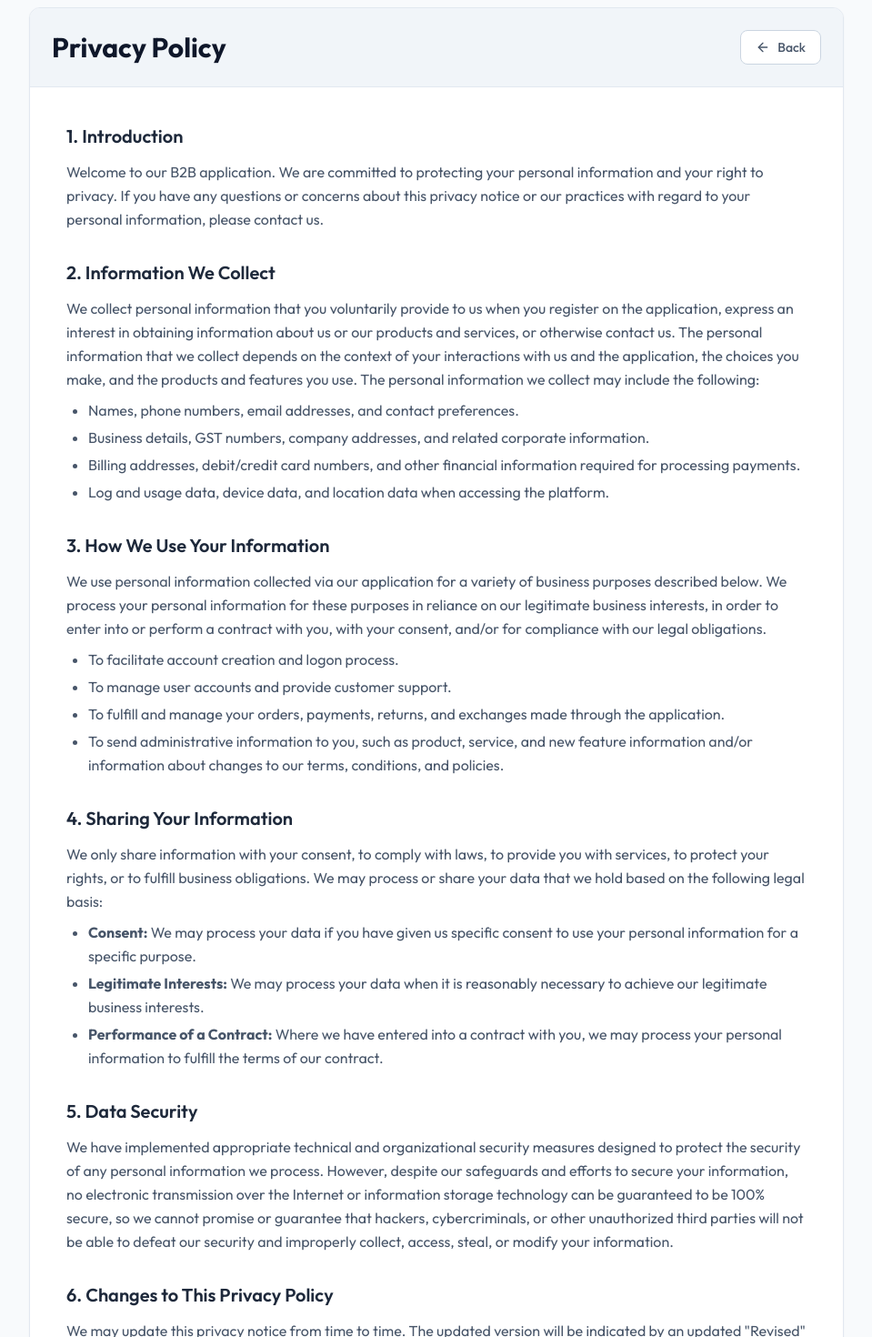
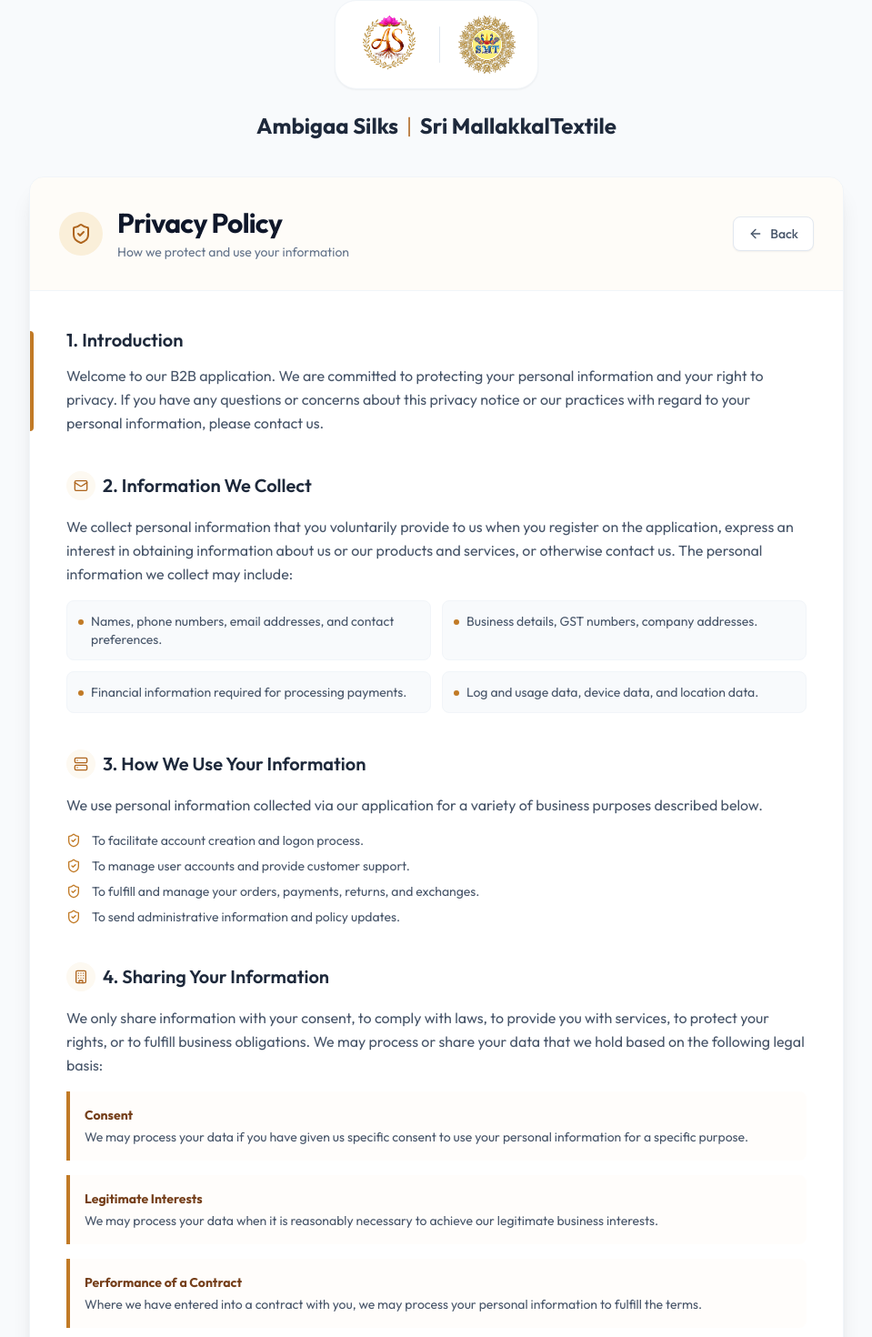
Before and after one commit to Foragefoxoffice/Gkt-b2b, a React (Vite) app: page /privacy-policy in a window 1280 px wide. Shown: the part 40-1510 px from the top of the page at 91% size, without its empty margins (160-1119 px from the left). Built offline with nearby package versions, Linux system fonts and the light colour scheme.

Commit message:
feat: add PrivacyPolicy page with company branding and detailed policy sections

```diff
--- a/src/pages/PrivacyPolicy.jsx
+++ b/src/pages/PrivacyPolicy.jsx
@@ -1,88 +1,181 @@
 import React from 'react';
 import { useNavigate } from 'react-router-dom';
-import { ArrowLeft } from 'lucide-react'; // Assuming lucide-react is used for icons
+import { ArrowLeft, ShieldCheck, Mail, Lock, Building, Server } from 'lucide-react';
+import logo from "../assets/AmbigaaSilks_logo.png";
+import smtLogo from "../assets/SMT_logo.png";
 
 const PrivacyPolicy = () => {
   const navigate = useNavigate();
 
   return (
-    <div className="min-h-screen bg-slate-50 dark:bg-slate-900 text-slate-800 dark:text-slate-200 p-6 md:p-12">
-      <div className="max-w-4xl mx-auto bg-white dark:bg-slate-800 rounded-xl shadow-sm border border-slate-200 dark:border-slate-700 overflow-hidden">
+    <div className="min-h-screen bg-slate-50 dark:bg-dark-bg text-slate-800 dark:text-slate-200 py-10 px-4 sm:px-6 lg:px-8">
+      <div className="max-w-4xl mx-auto">
 
-        {/* Header */}
-        <div className="border-b border-slate-200 dark:border-slate-700 p-6 flex items-center justify-between bg-slate-100 dark:bg-slate-800/50">
-          <h1 className="text-2xl md:text-3xl font-bold text-slate-900 dark:text-white">Privacy Policy</h1>
+        {/* Header with Logos */}
+        <div className="flex flex-col items-center mb-8">
+          <div className="flex items-center justify-center gap-5 mb-6 bg-white dark:bg-dark-card p-4 sm:px-6 rounded-3xl shadow-sm border border-slate-100 dark:border-dark-border">
+            <img src={logo} alt="Ambigaa Silks" className="h-14 sm:h-16 w-auto object-contain" />
+            <div className="h-10 w-px bg-slate-200 dark:bg-slate-700 rounded-full"></div>
+            <img src={smtLogo} alt="Sri MallakkalTextile" className="h-14 sm:h-16 w-auto object-contain" />
+          </div>
+          <h2 className="text-xl sm:text-2xl font-bold text-slate-800 dark:text-white text-center leading-tight mb-2">
+            Ambigaa Silks <span className="text-primary-600 font-light mx-1">|</span> Sri MallakkalTextile
+          </h2>
+        </div>
+
+        {/* Main Content Card */}
+        <div className="bg-white dark:bg-dark-card rounded-2xl shadow-xl border border-slate-100 dark:border-dark-border overflow-hidden">
+
+          {/* Card Header */}
+          <div className="border-b border-slate-100 dark:border-dark-border p-6 sm:p-8 flex items-center justify-between bg-primary-50/50 dark:bg-primary-900/10">
+            <div className="flex items-center gap-4">
+              <div className="w-12 h-12 bg-primary-100 dark:bg-primary-900/30 rounded-full flex items-center justify-center shrink-0">
+                <ShieldCheck className="w-6 h-6 text-primary-600 dark:text-primary-400" />
+              </div>
+              <div>
+                <h1 className="text-2xl sm:text-3xl font-bold text-slate-900 dark:text-white tracking-tight mb-1">Privacy Policy</h1>
+                <p className="text-sm text-slate-500 dark:text-slate-400">How we protect and use your information</p>
+              </div>
+            </div>
             <button
               onClick={() => navigate(-1)}
-            className="flex items-center gap-2 px-4 py-2 text-sm font-medium text-slate-600 bg-white border border-slate-300 rounded-lg hover:bg-slate-50 dark:text-slate-300 dark:bg-slate-700 dark:border-slate-600 dark:hover:bg-slate-600 transition-colors"
+              className="hidden sm:flex items-center gap-2 px-4 py-2 text-sm font-medium text-slate-600 bg-white border border-slate-200 rounded-lg hover:bg-slate-50 hover:text-primary-600 dark:text-slate-300 dark:bg-slate-800 dark:border-slate-700 dark:hover:bg-slate-700 dark:hover:text-primary-400 transition-colors shadow-sm"
             >
               <ArrowLeft className="w-4 h-4" />
               Back
             </button>
           </div>
 
-        {/* Content */}
-        <div className="p-6 md:p-10 space-y-8 text-slate-600 dark:text-slate-300 leading-relaxed">
+          {/* Content Sections */}
+          <div className="p-6 sm:p-10 space-y-10 text-slate-600 dark:text-slate-300 leading-relaxed">
 
-          <section>
-            <h2 className="text-xl font-semibold text-slate-800 dark:text-slate-100 mb-3">1. Introduction</h2>
+            <section className="relative">
+              <div className="absolute -left-10 top-1 bottom-1 w-1 bg-primary-500 rounded-r hidden sm:block"></div>
+              <h2 className="text-xl font-semibold text-slate-800 dark:text-slate-100 mb-3 flex items-center gap-2">
+                1. Introduction
+              </h2>
               <p>
                 Welcome to our B2B application. We are committed to protecting your personal information and your right to privacy. If you have any questions or concerns about this privacy notice or our practices with regard to your personal information, please contact us.
               </p>
             </section>
 
-          <section>
-            <h2 className="text-xl font-semibold text-slate-800 dark:text-slate-100 mb-3">2. Information We Collect</h2>
-            <p className="mb-2">We collect personal information that you voluntarily provide to us when you register on the application, express an interest in obtaining information about us or our products and services, or otherwise contact us. The personal information that we collect depends on the context of your interactions with us and the application, the choices you make, and the products and features you use. The personal information we collect may include the following:</p>
-            <ul className="list-disc pl-6 space-y-1">
-              <li>Names, phone numbers, email addresses, and contact preferences.</li>
-              <li>Business details, GST numbers, company addresses, and related corporate information.</li>
-              <li>Billing addresses, debit/credit card numbers, and other financial information required for processing payments.</li>
-              <li>Log and usage data, device data, and location data when accessing the platform.</li>
+            <section className="relative">
+              <h2 className="text-xl font-semibold text-slate-800 dark:text-slate-100 mb-4 flex items-center gap-2">
+                <div className="w-8 h-8 rounded-full bg-primary-50 dark:bg-primary-900/20 flex items-center justify-center shrink-0">
+                  <Mail className="w-4 h-4 text-primary-600 dark:text-primary-400" />
+                </div>
+                2. Information We Collect
+              </h2>
+              <p className="mb-4">We collect personal information that you voluntarily provide to us when you register on the application, express an interest in obtaining information about us or our products and services, or otherwise contact us. The personal information we collect may include:</p>
+              <div className="grid grid-cols-1 sm:grid-cols-2 gap-3 mt-2">
+                <div className="flex items-start gap-2 bg-slate-50 dark:bg-slate-800/50 p-3 rounded-lg border border-slate-100 dark:border-slate-700/50">
+                  <div className="w-1.5 h-1.5 rounded-full bg-primary-500 mt-2 shrink-0"></div>
+                  <span className="text-sm">Names, phone numbers, email addresses, and contact preferences.</span>
+                </div>
+                <div className="flex items-start gap-2 bg-slate-50 dark:bg-slate-800/50 p-3 rounded-lg border border-slate-100 dark:border-slate-700/50">
+                  <div className="w-1.5 h-1.5 rounded-full bg-primary-500 mt-2 shrink-0"></div>
+                  <span className="text-sm">Business details, GST numbers, company addresses.</span>
+                </div>
+                <div className="flex items-start gap-2 bg-slate-50 dark:bg-slate-800/50 p-3 rounded-lg border border-slate-100 dark:border-slate-700/50">
+                  <div className="w-1.5 h-1.5 rounded-full bg-primary-500 mt-2 shrink-0"></div>
+                  <span className="text-sm">Financial information required for processing payments.</span>
+                </div>
+                <div className="flex items-start gap-2 bg-slate-50 dark:bg-slate-800/50 p-3 rounded-lg border border-slate-100 dark:border-slate-700/50">
+                  <div className="w-1.5 h-1.5 rounded-full bg-primary-500 mt-2 shrink-0"></div>
+                  <span className="text-sm">Log and usage data, device data, and location data.</span>
+                </div>
+              </div>
+            </section>
+
+            <section className="relative">
+               <h2 className="text-xl font-semibold text-slate-800 dark:text-slate-100 mb-4 flex items-center gap-2">
+                <div className="w-8 h-8 rounded-full bg-primary-50 dark:bg-primary-900/20 flex items-center justify-center shrink-0">
+                  <Server className="w-4 h-4 text-primary-600 dark:text-primary-400" />
+                </div>
+                3. How We Use Your Information
+              </h2>
+              <p className="mb-4">We use personal information collected via our application for a variety of business purposes described below.</p>
+              <ul className="space-y-2 mt-2">
+                <li className="flex items-center gap-3 text-sm">
+                  <ShieldCheck className="w-4 h-4 text-primary-500 shrink-0" />
+                  To facilitate account creation and logon process.
+                </li>
+                <li className="flex items-center gap-3 text-sm">
+                  <ShieldCheck className="w-4 h-4 text-primary-500 shrink-0" />
+                  To manage user accounts and provide customer support.
+                </li>
+                <li className="flex items-center gap-3 text-sm">
+                  <ShieldCheck className="w-4 h-4 text-primary-500 shrink-0" />
+                  To fulfill and manage your orders, payments, returns, and exchanges.
+                </li>
+                <li className="flex items-center gap-3 text-sm">
+                  <ShieldCheck className="w-4 h-4 text-primary-500 shrink-0" />
+                  To send administrative information and policy updates.
+                </li>
               </ul>
             </section>
 
-          <section>
-            <h2 className="text-xl font-semibold text-slate-800 dark:text-slate-100 mb-3">3. How We Use Your Information</h2>
-            <p>We use personal information collected via our application for a variety of business purposes described below. We process your personal information for these purposes in reliance on our legitimate business interests, in order to enter into or perform a contract with you, with your consent, and/or for compliance with our legal obligations.</p>
-            <ul className="list-disc pl-6 space-y-1 mt-2">
-              <li>To facilitate account creation and logon process.</li>
-              <li>To manage user accounts and provide customer support.</li>
-              <li>To fulfill and manage your orders, payments, returns, and exchanges made through the application.</li>
-              <li>To send administrative information to you, such as product, service, and new feature information and/or information about changes to our terms, conditions, and policies.</li>
-            </ul>
-          </section>
-
-          <section>
-            <h2 className="text-xl font-semibold text-slate-800 dark:text-slate-100 mb-3">4. Sharing Your Information</h2>
+            <section className="relative">
+              <h2 className="text-xl font-semibold text-slate-800 dark:text-slate-100 mb-4 flex items-center gap-2">
+                <div className="w-8 h-8 rounded-full bg-primary-50 dark:bg-primary-900/20 flex items-center justify-center shrink-0">
+                  <Building className="w-4 h-4 text-primary-600 dark:text-primary-400" />
+                </div>
+                4. Sharing Your Information
+              </h2>
               <p>
                 We only share information with your consent, to comply with laws, to provide you with services, to protect your rights, or to fulfill business obligations. We may process or share your data that we hold based on the following legal basis:
               </p>
-            <ul className="list-disc pl-6 space-y-1 mt-2">
-              <li><strong>Consent:</strong> We may process your data if you have given us specific consent to use your personal information for a specific purpose.</li>
-              <li><strong>Legitimate Interests:</strong> We may process your data when it is reasonably necessary to achieve our legitimate business interests.</li>
-              <li><strong>Performance of a Contract:</strong> Where we have entered into a contract with you, we may process your personal information to fulfill the terms of our contract.</li>
-            </ul>
+              <div className="mt-4 space-y-4">
+                <div className="bg-primary-50/30 dark:bg-primary-900/10 border-l-4 border-primary-500 p-4 rounded-r-lg text-sm">
+                  <strong className="text-primary-800 dark:text-primary-300 block mb-1">Consent</strong>
+                  We may process your data if you have given us specific consent to use your personal information for a specific purpose.
+                </div>
+                <div className="bg-primary-50/30 dark:bg-primary-900/10 border-l-4 border-primary-500 p-4 rounded-r-lg text-sm">
+                  <strong className="text-primary-800 dark:text-primary-300 block mb-1">Legitimate Interests</strong>
+                  We may process your data when it is reasonably necessary to achieve our legitimate business interests.
+                </div>
+                <div className="bg-primary-50/30 dark:bg-primary-900/10 border-l-4 border-primary-500 p-4 rounded-r-lg text-sm">
+                  <strong className="text-primary-800 dark:text-primary-300 block mb-1">Performance of a Contract</strong>
+                  Where we have entered into a contract with you, we may process your personal information to fulfill the terms.
+                </div>
+              </div>
             </section>
 
-          <section>
-            <h2 className="text-xl font-semibold text-slate-800 dark:text-slate-100 mb-3">5. Data Security</h2>
+            <section className="relative">
+              <h2 className="text-xl font-semibold text-slate-800 dark:text-slate-100 mb-4 flex items-center gap-2">
+                <div className="w-8 h-8 rounded-full bg-primary-50 dark:bg-primary-900/20 flex items-center justify-center shrink-0">
+                  <Lock className="w-4 h-4 text-primary-600 dark:text-primary-400" />
+                </div>
+                5. Data Security
+              </h2>
               <p>
-              We have implemented appropriate technical and organizational security measures designed to protect the security of any personal information we process. However, despite our safeguards and efforts to secure your information, no electronic transmission over the Internet or information storage technology can be guaranteed to be 100% secure, so we cannot promise or guarantee that hackers, cybercriminals, or other unauthorized third parties will not be able to defeat our security and improperly collect, access, steal, or modify your information.
+                We have implemented appropriate technical and organizational security measures designed to protect the security of any personal information we process. However, despite our safeguards and efforts to secure your information, no electronic transmission over the Internet or information storage technology can be guaranteed to be 100% secure.
               </p>
             </section>
 
-          <section>
-            <h2 className="text-xl font-semibold text-slate-800 dark:text-slate-100 mb-3">6. Changes to This Privacy Policy</h2>
-            <p>
-              We may update this privacy notice from time to time. The updated version will be indicated by an updated "Revised" date and the updated version will be effective as soon as it is accessible. If we make material changes to this privacy notice, we may notify you either by prominently posting a notice of such changes or by directly sending you a notification. We encourage you to review this privacy notice frequently to be informed of how we are protecting your information.
-            </p>
-          </section>
+          </div>
 
-          <div className="pt-6 border-t border-slate-200 dark:border-slate-700 text-sm text-slate-500 dark:text-slate-400">
-            Last updated: {new Date().toLocaleDateString('en-US', { year: 'numeric', month: 'long', day: 'numeric' })}
+          {/* Card Footer */}
+          <div className="border-t border-slate-100 dark:border-dark-border p-6 bg-slate-50 dark:bg-slate-800/30 flex flex-col sm:flex-row items-center justify-between gap-4">
+             <button
+              onClick={() => navigate(-1)}
+              className="sm:hidden w-full flex justify-center items-center gap-2 px-4 py-2.5 text-sm font-medium text-slate-600 bg-white border border-slate-200 rounded-lg shadow-sm"
+            >
+              <ArrowLeft className="w-4 h-4" />
+              Go Back
+            </button>
+            <div className="text-sm text-slate-500 dark:text-slate-400 text-center sm:text-left w-full">
+              Last updated: <span className="font-medium text-slate-700 dark:text-slate-300">{new Date().toLocaleDateString('en-US', { year: 'numeric', month: 'long', day: 'numeric' })}</span>
             </div>
           </div>
+
+        </div>
+
+        {/* Footer */}
+        <div className="mt-8 text-center text-sm text-slate-500 dark:text-slate-400">
+          &copy; {new Date().getFullYear()} Ambigaa Silks. All rights reserved.
+        </div>
+
       </div>
     </div>
   );
```
Lines whose indentation alone changed are shown as unchanged.
